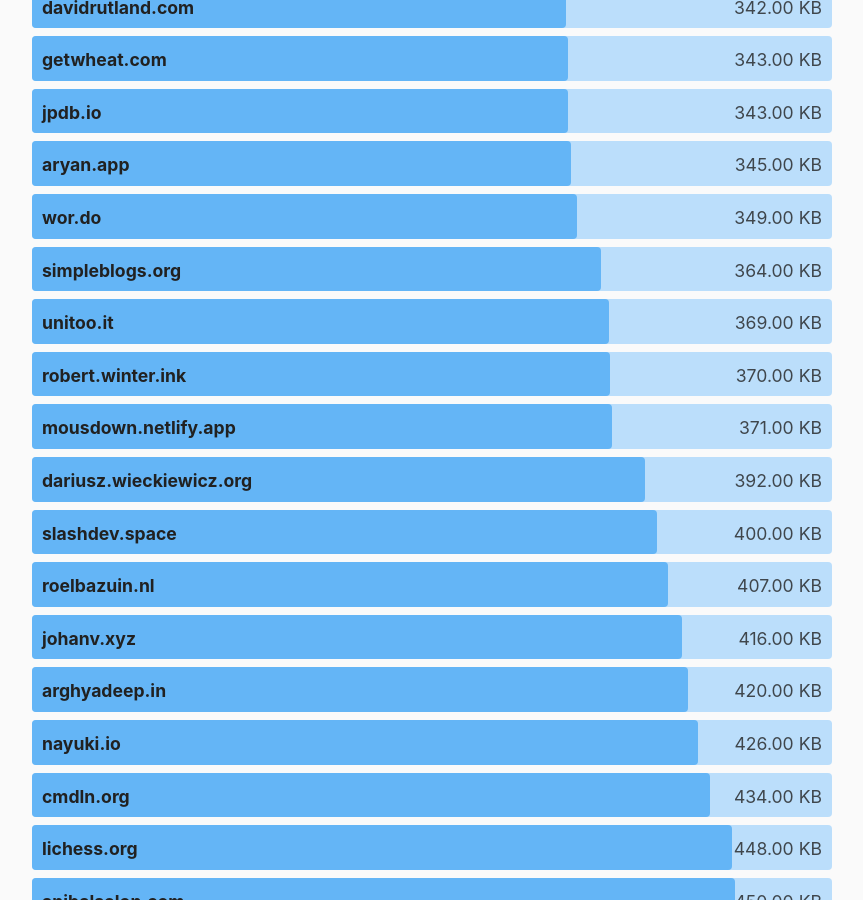
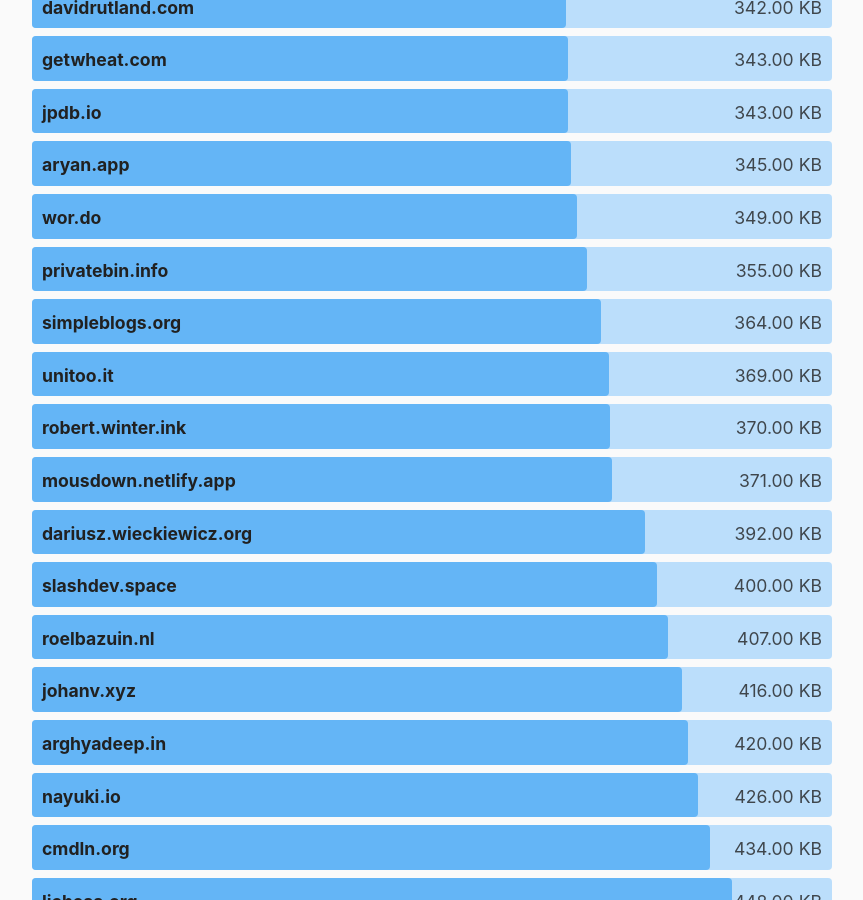
Before and after one commit to kevquirk/512kb.club, a Jekyll site: the page built from index.md, in a window 1280 px wide and 900 px high, scrolled down 19852 px. Shown: the whole window, without its empty margins (208-1071 px from the left). Built offline with Jekyll 4.4.1, drawn with Linux system fonts in a browser that asks for light colours.

Commit message:
Add privatebin.info

```diff
--- a/_data/sites.yml
+++ b/_data/sites.yml
@@ -1383,6 +1383,11 @@
   size: 183
   last_checked: 2021-11-13
 
+- domain: privatebin.info
+  url: https://privatebin.info/
+  size: 355
+  last_checked: 2022-02-05
+
 - domain: probably.co.uk
   url: https://probably.co.uk/
   size: 39.0
```
